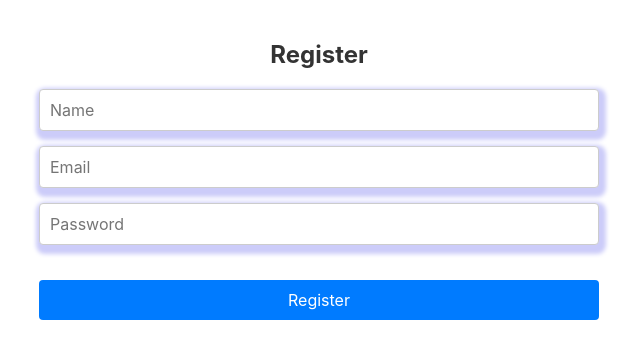
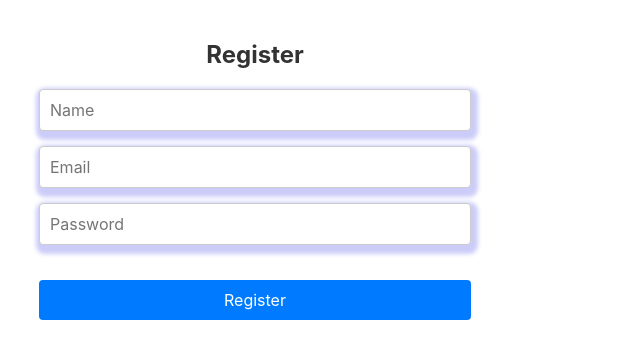
Before and after one commit to JP-7808/Event-Management-System-Frontend, a React (Create React App) app: page /register in a window 1280 px wide. Shown: the top 358 px of the page, without its empty margins (1-641 px from the left). Built offline with nearby package versions, Linux system fonts and the light colour scheme.

Commit message:
change in css of lOgin and register

```diff
--- a/src/components/login/Login.jsx
+++ b/src/components/login/Login.jsx
@@ -71,9 +71,12 @@ const Login = () => {
 
 
   return (
+    <>
+
     <div className="login">
-      <h2>Login</h2>
+
       <div className="lContainer">
+        <h2>Login</h2>
         <input
           type="text"
           placeholder="Email"
@@ -102,6 +105,7 @@ const Login = () => {
         {error && <span className="errorMessage">{error.message}</span>}
       </div>
     </div>
+    </>
   );
 };
 
--- a/src/components/login/login.css
+++ b/src/components/login/login.css
@@ -12,9 +12,16 @@ body {
 /* Login Component Styling */
 .login {
     display: flex;
+    flex-direction: column;
     align-items: center;
     justify-content: center;
     margin-top: 40px;
+    width: 40%;
+
+}
+
+h2{
+    text-align: center;
 }
 
 .lContainer {
@@ -26,7 +33,7 @@ body {
 
 .lInput {
     width: 100%;
-    padding: 5px;
+    padding: 10px;
     margin-bottom: 15px;
     border: 1px solid #ddd;
     border-radius: 4px;
--- a/src/components/register/register.css
+++ b/src/components/register/register.css
@@ -1,5 +1,6 @@
 .register{
     padding: 40px;
+    width: 40%;
 }
 
 h2 {
--- a/src/pages/mainPage/mainPage.css
+++ b/src/pages/mainPage/mainPage.css
@@ -1,6 +1,8 @@
 .form-container{
     display: flex;
+    justify-content: center;
 }
-.register{
-    width: 50%;
+
+.login{
+    margin-top: 0;
 }
```
